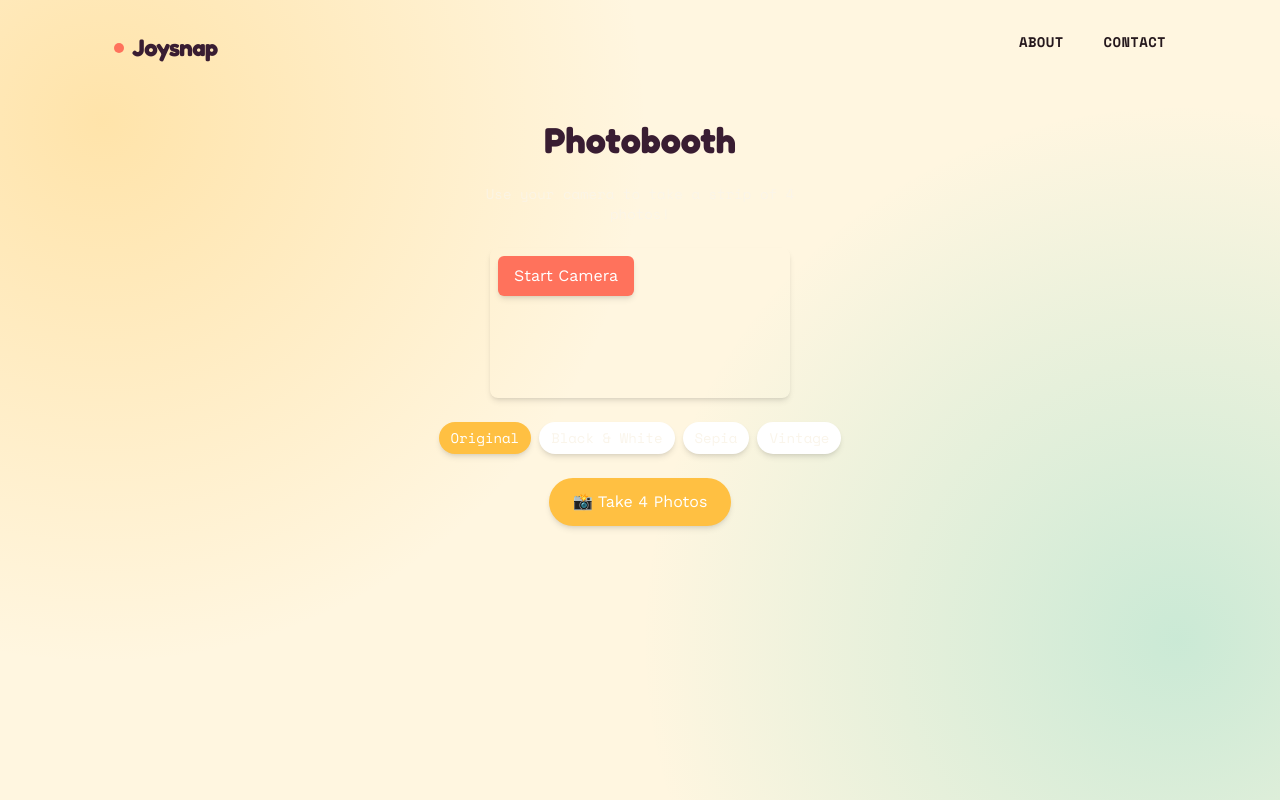
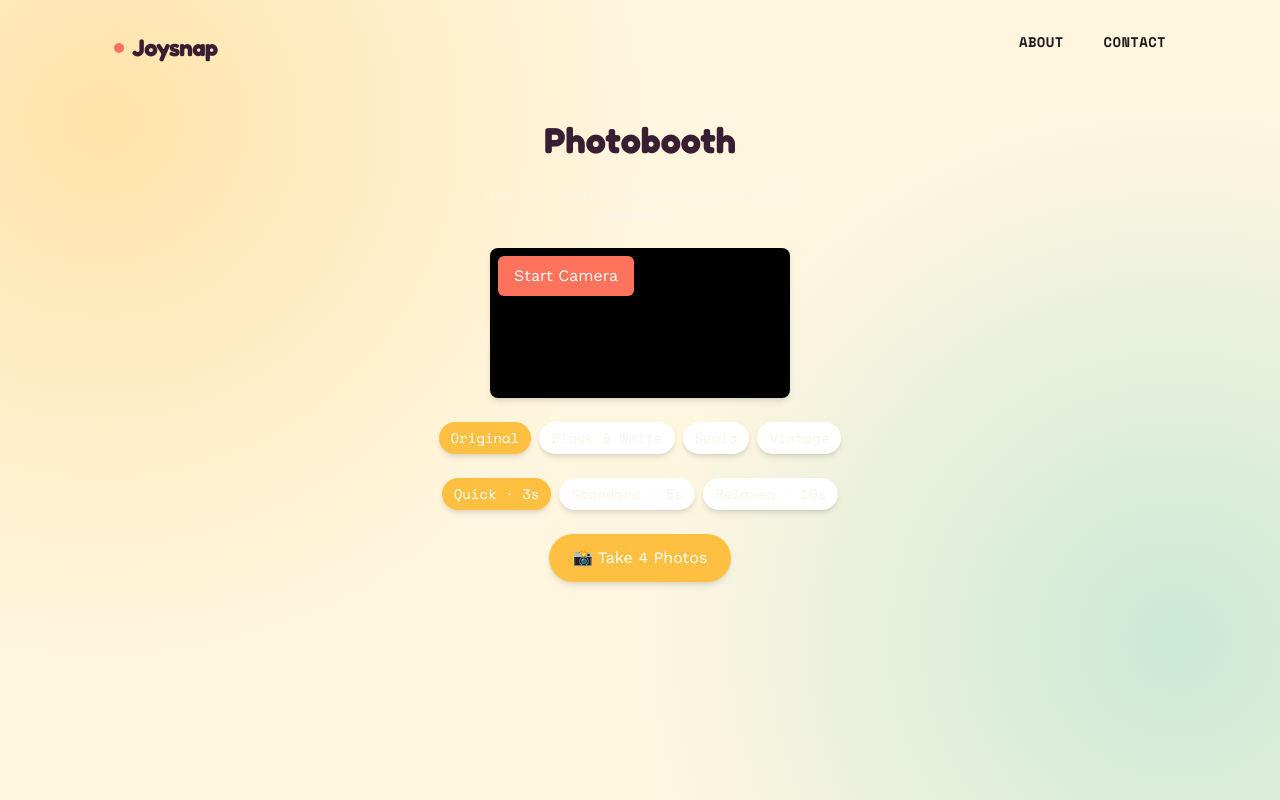
Before and after one commit to geoffreybunel/photobooth-app, a Next.js app: page /Booth in a window 1280 px wide. Built offline with nearby package versions, Linux system fonts and the light colour scheme.

Commit message:
added select menus for cameras and timer

```diff
--- a/app/Booth/page.tsx
+++ b/app/Booth/page.tsx
@@ -1,12 +1,23 @@
 "use client";
 
 import Image from "next/image";
-import { useRef, useState } from "react";
+import { useRef, useState, useSyncExternalStore } from "react";
 import { usePhotoSession } from "@/src/hooks/usePhotoSession";
 import { captureFrame, composeStrip, FILTERS, type PhotoFilter } from "@/src/lib/photobooth";
+import {
+  getCameraDevicesServerSnapshot,
+  getCameraDevicesSnapshot,
+  refreshCameraDevices,
+  subscribeToCameraDevices,
+} from "@/src/lib/cameraDevices";
 
 const TOTAL_SHOTS = 4;
-const COUNTDOWN_SECONDS = 3;
+
+const COUNTDOWN_OPTIONS = [
+  { label: "Quick", seconds: 3 },
+  { label: "Standard", seconds: 5 },
+  { label: "Relaxed", seconds: 10 },
+];
 
 export default function Booth() {
   const videoRef = useRef<HTMLVideoElement>(null);
@@ -14,17 +25,31 @@ export default function Booth() {
   const streamRef = useRef<MediaStream | null>(null);
   const [selectedFilter, setSelectedFilter] = useState<PhotoFilter>(FILTERS[0]);
   const [stripUrl, setStripUrl] = useState<string | null>(null);
+  const [deviceIdOverride, setDeviceIdOverride] = useState<string | null>(null);
+  const [countdownSeconds, setCountdownSeconds] = useState(COUNTDOWN_OPTIONS[0].seconds);
+
+  // Camera list is external browser state (labels arrive later, devices can be
+  // hot-plugged), so it's read from a store rather than fetched in an effect.
+  const devices = useSyncExternalStore(
+    subscribeToCameraDevices,
+    getCameraDevicesSnapshot,
+    getCameraDevicesServerSnapshot
+  );
+  const selectedDeviceId = deviceIdOverride ?? devices[0]?.deviceId ?? null;
 
   // Camera device access stays local to this component: refs must be read
   // inside the event handlers that use them, not returned from a shared hook.
-  const startCamera = async () => {
+  const startCamera = async (deviceId?: string) => {
     try {
-      const stream = await navigator.mediaDevices.getUserMedia({ video: true });
+      const stream = await navigator.mediaDevices.getUserMedia({
+        video: deviceId ? { deviceId: { exact: deviceId } } : true,
+      });
       streamRef.current = stream;
       if (videoRef.current) {
         videoRef.current.srcObject = stream;
         videoRef.current.play();
       }
+      refreshCameraDevices();
     } catch (error) {
       console.error("Error accessing the camera:", error);
     }
@@ -38,9 +63,17 @@ export default function Booth() {
     }
   };
 
+  const switchCamera = (deviceId: string) => {
+    setDeviceIdOverride(deviceId);
+    if (streamRef.current) {
+      stopCamera();
+      startCamera(deviceId);
+    }
+  };
+
   const session = usePhotoSession({
     totalShots: TOTAL_SHOTS,
-    countdownSeconds: COUNTDOWN_SECONDS,
+    countdownSeconds,
     captureShot: () => {
       if (!videoRef.current || !canvasRef.current) return null;
       return captureFrame(videoRef.current, canvasRef.current, selectedFilter);
@@ -68,13 +101,13 @@ export default function Booth() {
         <div className="relative">
           <video
             ref={videoRef}
-            className="rounded-lg shadow-md"
+            className="rounded-lg shadow-md bg-black"
             style={{ filter: selectedFilter.css }}
             autoPlay
             playsInline
           />
           <button
-            onClick={startCamera}
+            onClick={() => startCamera(selectedDeviceId ?? undefined)}
             className="absolute top-2 left-2 bg-primary text-white px-4 py-2 rounded-md shadow-md"
           >
             Start Camera
@@ -95,6 +128,21 @@ export default function Booth() {
         </div>
       )}
 
+      {/* Camera Picker */}
+      {!session.sessionComplete && !session.isCapturing && devices.length > 1 && (
+        <select
+          value={selectedDeviceId ?? ""}
+          onChange={(e) => switchCamera(e.target.value)}
+          className="px-3 py-1.5 rounded-full text-sm font-mono shadow-md bg-white text-neutral-content max-w-xs"
+        >
+          {devices.map((d, index) => (
+            <option key={d.deviceId} value={d.deviceId}>
+              {d.label || `Camera ${index + 1}`}
+            </option>
+          ))}
+        </select>
+      )}
+
       {/* Filter Picker */}
       {!session.sessionComplete && !session.isCapturing && (
         <div className="flex gap-2 flex-wrap justify-center">
@@ -109,6 +157,25 @@ export default function Booth() {
               }`}
             >
               {f.label}
+            </button>
+          ))}
+        </div>
+      )}
+
+      {/* Timer Picker */}
+      {!session.sessionComplete && !session.isCapturing && (
+        <div className="flex gap-2 flex-wrap justify-center">
+          {COUNTDOWN_OPTIONS.map((option) => (
+            <button
+              key={option.seconds}
+              onClick={() => setCountdownSeconds(option.seconds)}
+              className={`px-3 py-1.5 rounded-full text-sm font-mono shadow-md transition-colors ${
+                countdownSeconds === option.seconds
+                  ? "bg-secondary text-white"
+                  : "bg-white text-neutral-content hover:bg-neutral-100"
+              }`}
+            >
+              {option.label} · {option.seconds}s
             </button>
           ))}
         </div>
--- /dev/null
+++ b/src/lib/cameraDevices.ts
@@ -0,0 +1,61 @@
+// External store for available camera devices, meant to be read via useSyncExternalStore.
+// Device labels are blank until getUserMedia grants permission once, and the list can
+// change at any time (a webcam plugged/unplugged) — both are exactly what an external
+// store + the browser's own `devicechange` event are for, rather than an effect that
+// calls setState directly.
+
+type Listener = () => void;
+
+const EMPTY_DEVICES: MediaDeviceInfo[] = [];
+
+let cachedDevices: MediaDeviceInfo[] = EMPTY_DEVICES;
+let listeners: Listener[] = [];
+let refreshing: Promise<void> | null = null;
+
+function notify() {
+  listeners.forEach((listener) => listener());
+}
+
+function refresh(): Promise<void> {
+  if (!refreshing) {
+    refreshing = navigator.mediaDevices
+      .enumerateDevices()
+      .then((all) => {
+        cachedDevices = all.filter((d) => d.kind === "videoinput");
+        notify();
+      })
+      .finally(() => {
+        refreshing = null;
+      });
+  }
+  return refreshing;
+}
+
+export function subscribeToCameraDevices(callback: Listener): () => void {
+  listeners.push(callback);
+  if (listeners.length === 1) {
+    navigator.mediaDevices.addEventListener("devicechange", refresh);
+  }
+  refresh();
+
+  return () => {
+    listeners = listeners.filter((l) => l !== callback);
+    if (listeners.length === 0) {
+      navigator.mediaDevices.removeEventListener("devicechange", refresh);
+    }
+  };
+}
+
+export function getCameraDevicesSnapshot(): MediaDeviceInfo[] {
+  return cachedDevices;
+}
+
+export function getCameraDevicesServerSnapshot(): MediaDeviceInfo[] {
+  return EMPTY_DEVICES;
+}
+
+// Labels are empty until permission is granted — call this right after
+// getUserMedia succeeds so the picker shows real camera names.
+export function refreshCameraDevices(): Promise<void> {
+  return refresh();
+}
```
